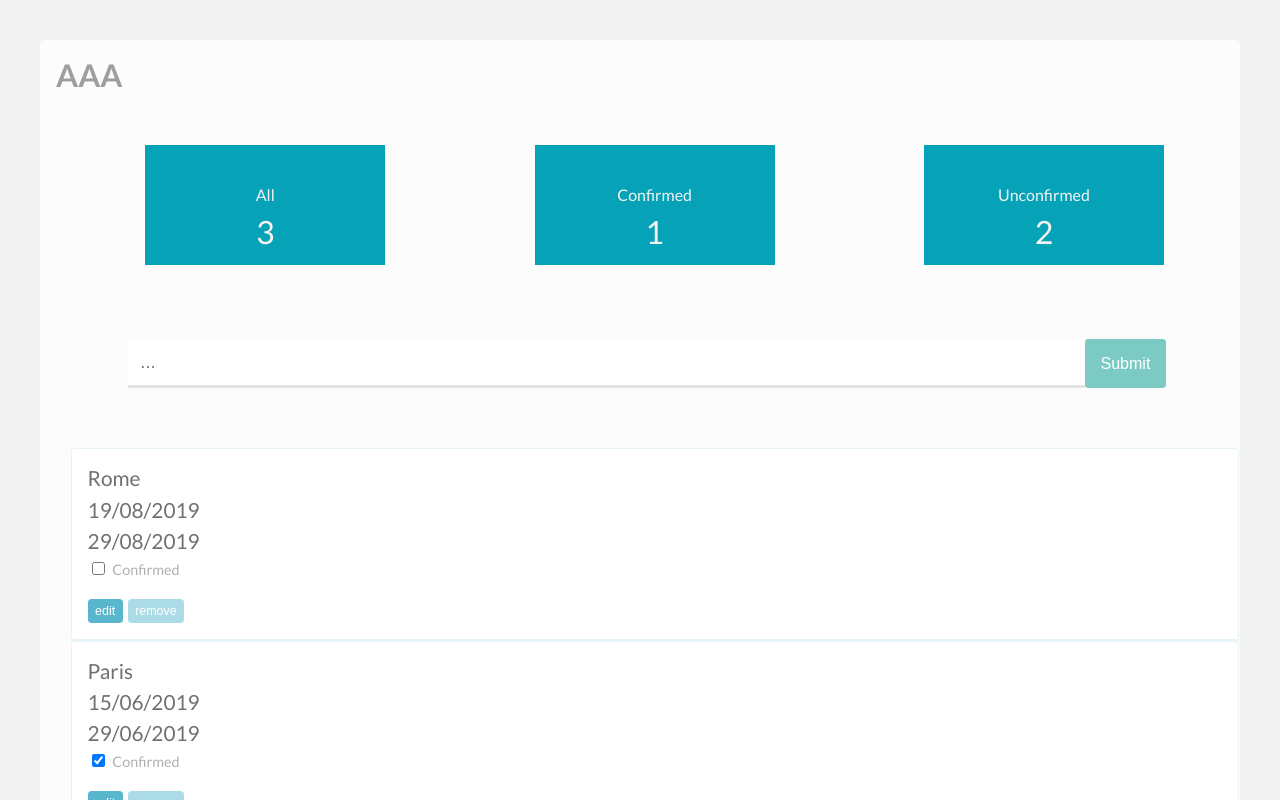
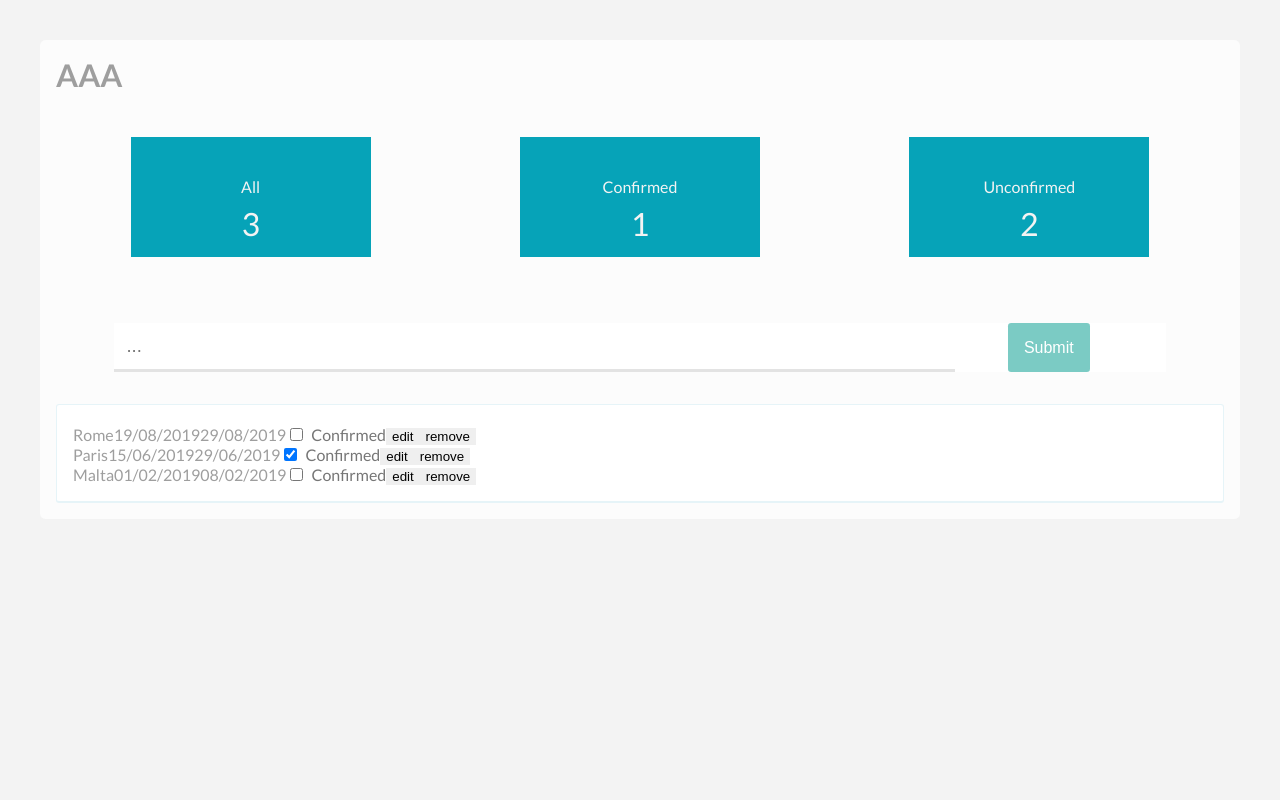
Before and after one commit to mz4/z-tripplanner, a React (Create React App) app: page / in a window 1280 px wide. Shown: the top 800 px of the page. Built offline with nearby package versions, Linux system fonts and the light colour scheme.

Commit message:
Changes to trip list

```diff
--- a/src/App.js
+++ b/src/App.js
@@ -3,7 +3,6 @@ import './App.css';
 
 import TripList from './TripList';
 import Counter from './Counter';
-import TripDate from './TripDate';
 
 class App extends Component {
 
@@ -196,7 +195,6 @@ class App extends Component {
             </form>
           </div>
 
-          <div className="trips">
           <TripList
             trips={this.state.trips}
             toggleConfirmationAt={this.toggleConfirmationAt}
@@ -209,7 +207,7 @@ class App extends Component {
             removeTripAt={this.removeTripAt}
             pendingTrip={this.state.pendingTrip}
           />
-          </div>
+
         </div>
       </div>
     );
--- a/src/Trip.js
+++ b/src/Trip.js
@@ -5,7 +5,7 @@ import TripName from './TripName';
 import TripDate from './TripDate';
 
 const Trip = props =>
-  <li>
+  <div className="trip__item">
     <TripName
       isEditing={props.isEditing}
       handleNameEdits={e => props.setName(e.target.value)}>
@@ -31,7 +31,7 @@ const Trip = props =>
       {props.isEditing ? "save" : "edit"}
     </button>
     <button onClick={props.handleRemove}>remove</button>
-  </li>;
+  </div>;
 
 Trip.propTypes = {
   name: PropTypes.string.isRequired,
--- a/src/TripList.js
+++ b/src/TripList.js
@@ -5,7 +5,7 @@ import Trip from './Trip';
 import PendingTrip from './PendingTrip';
 
 const TripList = props =>
-  <ul>
+  <div className="trip">
     <PendingTrip name={props.pendingTrip} />
     {
       props.trips
@@ -36,7 +36,7 @@ const TripList = props =>
           handleRemove={() => props.removeTripAt(trip.id)} />
       )
     }
-  </ul>;
+  </div>;
 
 TripList.propTypes = {
   trips: PropTypes.array.isRequired,
--- a/src/index.css
+++ b/src/index.css
@@ -62,13 +62,7 @@ form button {
   border-radius: .2em;
 }
 
-ul {
-  list-style: none;
-  padding: 0;
-  margin: 2em 0 1em;
-}
-
-ul li {
+.trip {
   padding: 1em;
   background: #fff;
   border-radius: .2em;
@@ -96,8 +90,9 @@ button {
 .destination input {
   padding: 12px;
   font-size: 1.15em;
-  width: 100%;
+  width: 80%;
   border-bottom: 3px solid #e3e3e3;
+  margin-right: 5%;
 }
 
 li span,
@@ -193,9 +188,6 @@ td:last-child {
   h1 {
     font-size: 3.6em;
     margin: .3em 0 0;
-  }
-  ul li {
-    margin-bottom: 1em;
   }
   form {
     width: 95%;
@@ -294,11 +286,9 @@ td:last-child {
     padding-left: 5px;
   }
   .main > div {
-    margin-left: 1.25%;
-    margin-bottom: 0.5em;
-    margin-top: 2.5em;
+    margin-top: 2em;
   }
-  ul {
+  .trip {
     display: -ms-flexbox;
     display: flex;
     clear: both;
@@ -308,7 +298,7 @@ td:last-child {
     flex-wrap: wrap;
     padding-top: 1.25em;
   }
-  ul li {
+  .trip__item {
     -ms-flex-positive: 1;
     flex-grow: 1;
     -ms-flex-preferred-size: 90%;
@@ -318,7 +308,7 @@ td:last-child {
 }
 
 @media (min-width: 880px) {
-  ul li {
+  .trip__item {
     -ms-flex-preferred-size: 90%;
     flex-basis: 90%;
   }
```
Lines whose indentation alone changed are shown as unchanged.
